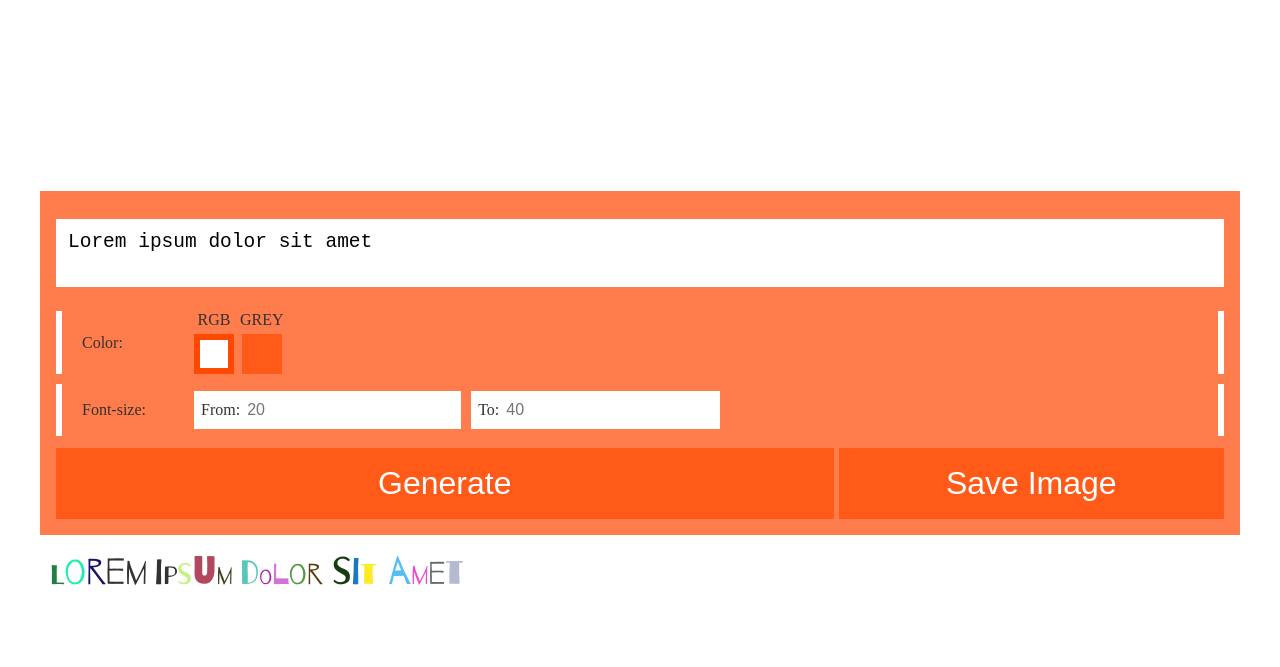
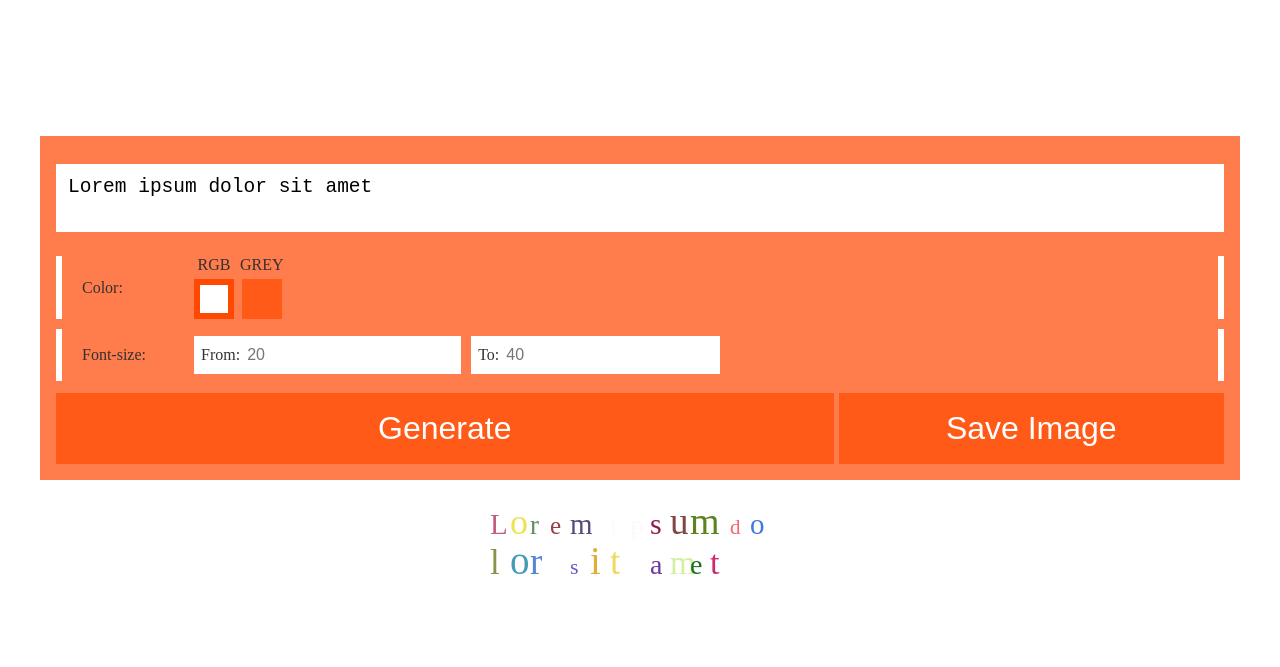
Before and after one commit to dummefil/Maniac-font, a website: page index.html in a window 1280 px wide. Drawn offline with Linux system fonts and the light colour scheme.

Commit message:
new rev on canvas

```diff
--- a/index.html
+++ b/index.html
@@ -47,7 +47,9 @@
     <button id="save-button" class="custom-button save-button">Save Image</button>
   </div>
 </div>
-<div id="content"></div>
+<div class="canvas-container">
+  <canvas></canvas>
+</div>
 </body>
 <script src="script.js"></script>
 </html>
--- a/package.json
+++ b/package.json
@@ -2,7 +2,7 @@
   "name": "maniac-font",
   "version": "1.0.0",
   "description": "Text generator with Barrio font",
-  "main": "javascript.js",
+  "main": "index.js",
   "scripts": {
     "test": "echo \"Error: no test specified\" && exit 1",
     "dev": "browser-sync start --server --files ."
@@ -14,8 +14,5 @@
   "keywords": [],
   "author": "",
   "license": "ISC",
-  "devDependencies": {
-    "browser-sync": "^2.26.7"
-  },
   "dependencies": {}
 }
--- a/script.js
+++ b/script.js
@@ -1,13 +1,21 @@
 document.addEventListener('DOMContentLoaded', () => {
+  //todo word wrapping, not only letter
+  //todo fix bug where font is not load at start
 
-  const text = getNodes('#text')[0];
-  const generateButton = getNodes('#generate-button')[0];
-  const content = getNodes('#content')[0];
-  const saveButton = getNodes('#save-button')[0];
-  const colors = { 'red': '', 'green': '', 'blue': '' };
+  const text = getNode('#text');
+  const generateButton = getNode('#generate-button');
+  const canvasNode = getNode('canvas');
+  const saveButton = getNode('#save-button');
+  const canvasContext = canvasNode.getContext('2d');
+  const canvasWidth = canvasNode.width;
+  const canvasHeight = canvasNode.height;
 
   function getNodes(tag) {
     return document.querySelectorAll(tag);
+  }
+
+  function getNode(tag) {
+    return document.querySelector(tag);
   }
 
   initCustomRadioButtons();
@@ -22,53 +30,81 @@ document.addEventListener('DOMContentLoaded', () => {
   })
 
   function generateText() {
-    clear();
+    clear(canvasContext);
 
-    const radioInput = getNodes("[checked]");
-    const fontSizeMinNode = getNodes("#fontSizeMin")[0];
-    const fontSizeMaxNode = getNodes("#fontSizeMax")[0];
+    const radioInput = getNode("[checked]");
+    const fontSizeMinNode = getNode("#fontSizeMin");
+    const fontSizeMaxNode = getNode("#fontSizeMax");
     const fontSizeMin = parseInt(fontSizeMinNode.value || fontSizeMinNode.placeholder);
     const fontSizeMax = parseInt(fontSizeMaxNode.value || fontSizeMaxNode.placeholder);
 
-    const radioColor = radioInput[0].getAttribute('value');
-    init(fontSizeMin, fontSizeMax, radioColor);
+    const radioColor = radioInput.getAttribute('value');
+    init(fontSizeMin, fontSizeMax, radioColor, canvasContext);
   }
 
-  function init(fMin, fMax, color) {
-    forEachInTextarea((unit) => {
-      const textNode = document.createTextNode(unit);
-      const pNode = document.createElement('span');
 
-      pNode.style.fontSize = randomSize(fMin, fMax);
-      pNode.style.color = randomColor(color);
-
-      pNode.appendChild(textNode);
-
-      content.appendChild(pNode);
+  function init(fMin, fMax, colorType, ctx) {
+    let lastXPos;
+    let lastYPos;
+    forEachInTextarea((letter) => {
+      const size = getRandomSize(fMin, fMax);
+      const color = getRandomColor(colorType);
+      const { x, y } = calculatePos(size, lastXPos, lastYPos);
+      lastYPos = y;
+      lastXPos = x;
+      const options = { size, color, x, y };
+      drawLetter(letter, options, ctx);
     })
   }
 
-  function randomColor(pair) {
-    if (pair === "RGB") {
-      colors.red = random();
-      colors.green = random();
-      colors.blue = random();
+  function calculatePos(size, lastXPos, lastYPos = size + 10) {
+    //todo normalize line spacing
+    const lineXSpacing = 20;
+    const lineYSpacing = 40;
+    let x;
+    if (lastXPos === undefined) {
+      lastXPos = 0;
+      x = lastXPos;
     } else {
-      colors.red = colors.green = colors.blue = random();
+      x = lastXPos + lineXSpacing;
     }
-    return `#${colors.red}${colors.green}${colors.blue}`;
+
+    let y = lastYPos;
+    if (x + size > canvasWidth) {
+        y = lastYPos + lineYSpacing;
+        x = 0;
+    }
+    return { x, y };
   }
 
-  function randomSize(min = 20, max = 40) {
-    let r = Math.floor(Math.random() * (max - min) + min);
-    return `${r}px`;
+  function drawLetter(letter, options, ctx) {
+    const { color, size, x, y } = options;
+    ctx.font = `${size}px Barrio`;
+    ctx.fillStyle = color;
+    ctx.fillText(letter, x, y);
+  }
+
+  function getRandomColor(colorType) {
+    let red, green, blue;
+    if (colorType === "RGB") {
+      red = random();
+      green = random();
+      blue = random();
+    } else {
+      red = green = blue = random();
+    }
+    return `#${red}${green}${blue}`;
+  }
+
+  function getRandomSize(min = 20, max = 40) {
+    return Math.floor(Math.random() * (max - min) + min);
   }
 
   function forEachInTextarea(cb) {
     let txt = text.value;
     for (let i = 0; i < txt.length; i++) {
-      const unit = txt[i];
-      cb(unit, i, txt)
+      const letter = txt[i];
+      cb(letter, i, txt)
     }
   }
 
@@ -77,9 +113,10 @@ document.addEventListener('DOMContentLoaded', () => {
     return r.toString(16);
   }
 
-  function clear() {
-    const content = document.querySelector('#content');
-    content.textContent = '';
+  function clear(ctx) {
+    //todo initial canvas color background
+    ctx.fillStyle = '#ffffff';
+    ctx.fillRect(0, 0, canvasWidth, canvasHeight);
   }
 
   function initCustomRadioButtons() {
@@ -122,17 +159,13 @@ document.addEventListener('DOMContentLoaded', () => {
   }
 
   function savePng() {
-    const doc = document.querySelector("#content");
-    console.log(123);
-    html2canvas(doc, { backgroundColor: null })
+    html2canvas(canvasNode, { backgroundColor: null })
       .then(canvas => {
         const image = canvas.toDataURL("image/png")
           .replace("image/png", "image/octet-stream");
-        console.log(image);
         const a = document.createElement('a');
         a.href = image;
         const fileName = getUniqName();
-        console.log(fileName);
         a.download = fileName + '.png';
         a.click();
       });
--- a/style.css
+++ b/style.css
@@ -51,12 +51,8 @@
   margin-top: 10px
 }
 
-#content {
-  width: 100%;
-  max-width: 1200px;
+.canvas-container {
   padding: 15px 10px;
-  word-wrap: break-word;
-  font-family: 'Barrio';
 }
 
 body {
```
Also changed, not shown: 1 other file.
